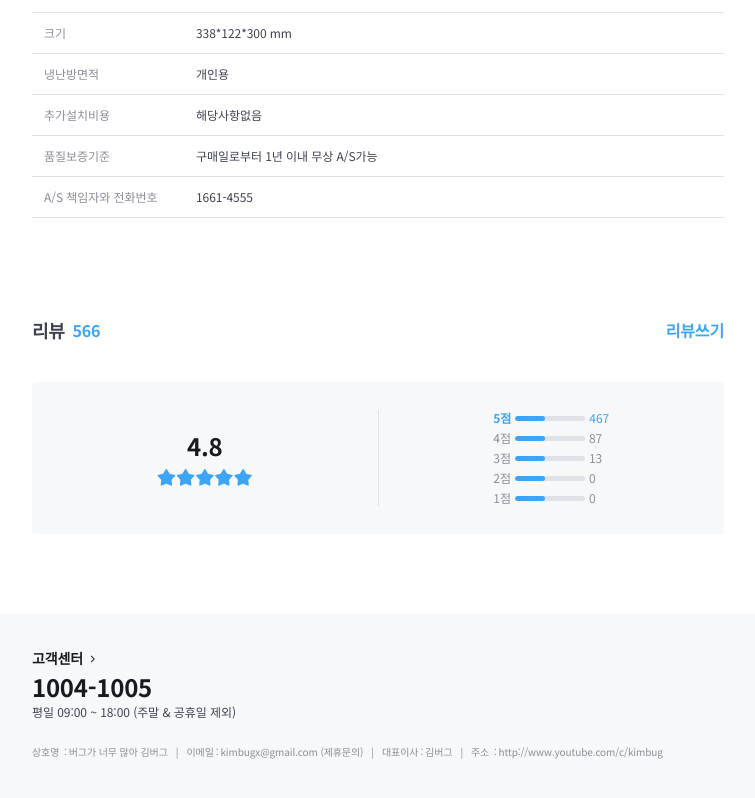
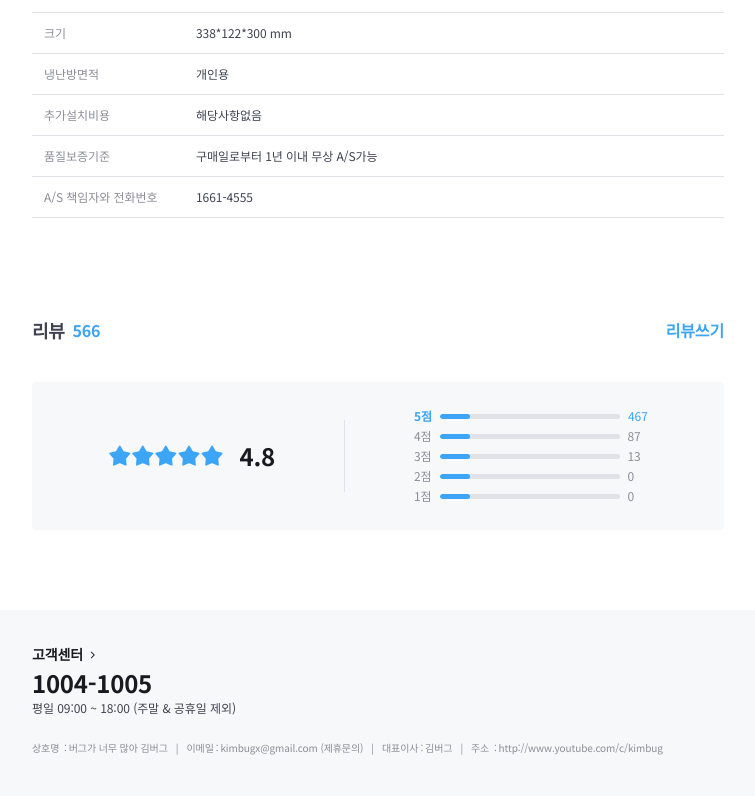
Before and after one commit to lhm0107/pj, a website: page index.html in a window 1280 px wide. Shown: the part 8882-9680 px from the top of the page, without its empty margins (48-803 px from the left). Drawn offline with nearby package versions, Linux system fonts and the light colour scheme; files whose address does not match are found by name.

Commit message:
💄 implement score-tatistics.scss

```diff
--- a/styles/components/_review-scoreboard.scss
+++ b/styles/components/_review-scoreboard.scss
@@ -39,4 +39,32 @@
 		background-color: $border;
 		content: '';
 	}
+
+	@include responsive(T) {
+		height: 148px;
+		padding: 0 72px;
+
+		&::before {
+			height: 72px;
+			margin: 0 69px;
+		}
+
+		.score-summary,
+		.score-detail {
+			width: auto;
+		}
+
+		.score-summary {
+			flex-direction: row-reverse;
+
+			.average-score {
+				margin-bottom: 0;
+			}
+
+			.star-rating {
+				margin-right: 16px;
+				font-size: 24px;
+			}
+		}
+	}
 }
--- a/styles/components/_score-statistics.scss
+++ b/styles/components/_score-statistics.scss
@@ -45,4 +45,18 @@
 			}
 		}
 	}
+
+	@include responsive(T) {
+		&-item {
+			dt {
+				margin-right: 8px;
+			}
+			dd {
+				.bar-graph {
+					width: 180px;
+					margin-right: 8px;
+				}
+			}
+		}
+	}
 }
```
Also changed, not shown: styles.css, 1 other file.
